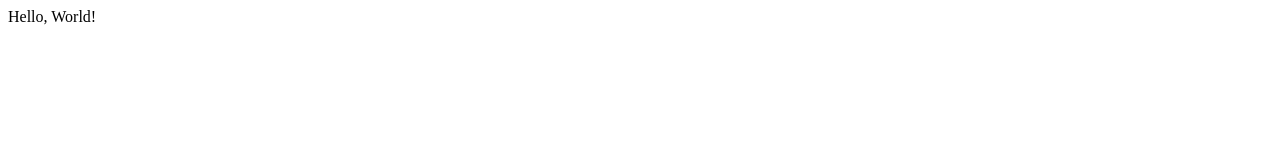
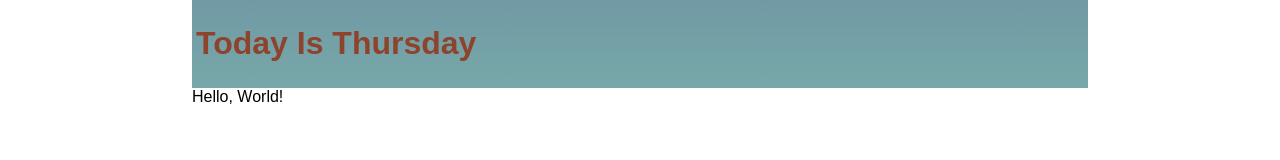
Before and after one commit to jeffesp/todayisthursday, a plain HTML site: page index.html in a window 1280 px wide. Drawn offline with Linux system fonts and the light colour scheme.

Commit message:
site layout and style.

```diff
--- a/assets/style/site.css
+++ b/assets/style/site.css
@@ -1,4 +1,16 @@
-#body {
+/*
+      7199A5, 77A8A8, 5B7348, BBBC9F, 8E432D
+*/
+.heading {
+	background: transparent linear-gradient(to bottom, #7199A5 0%, #77A8A8 100%) repeat scroll 0% 0%;
+	color:#8E432D;
+	padding: 0.25em;
+}
+.subhead {
+
+}
+.container {
 	margin: 0 auto;
-	width: 960px;
+	padding: 0px 2em;
+	max-width: 56em;
 }
--- a/index.html
+++ b/index.html
@@ -1,5 +1,23 @@
 <html>
+<head>
+<link href="assets/style/normalize.css" rel="stylesheet" />
+<link href="assets/style/site.css" rel="stylesheet" />
+<title>Today Is Thursday</title>
+</head>
 <body>
-Hello, World!
+	<div class="container">
+		<div class="heading">
+			<div>
+		<h1>Today Is Thursday</h1>
+			</div>
+			<div>
+			</div>
+		</div>
+		<div id="body">
+		<div>
+	Hello, World!
+		</div>
+	</div>
+	</div>
 </body>
 </html>
```
Also changed, not shown: 2 other files.
